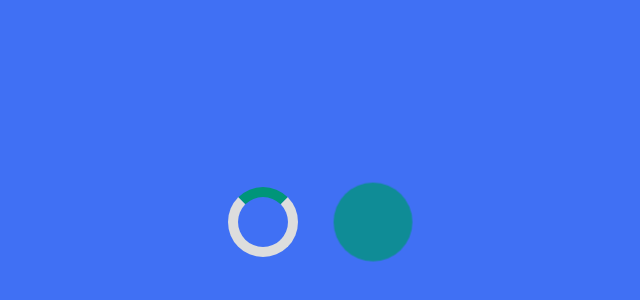
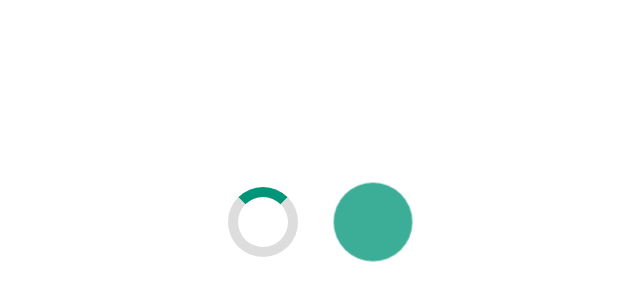
Before and after one commit to valekutce/Loading5-elements, a plain HTML site: page index.html in a window 1280 px wide. Shown: the part 178-478 px from the top of the page, without its empty margins (352-992 px from the left). Drawn offline with Linux system fonts and the light colour scheme.

Commit message:
Update style.css

```diff
--- a/style.css
+++ b/style.css
@@ -9,7 +9,7 @@ section{
   width: 100%;
   align-items: center;
   justify-content: center;
-  background: #4070f4;
+  background: #ffffff;
 }
 /* Style #1 */
 .loading {
```
